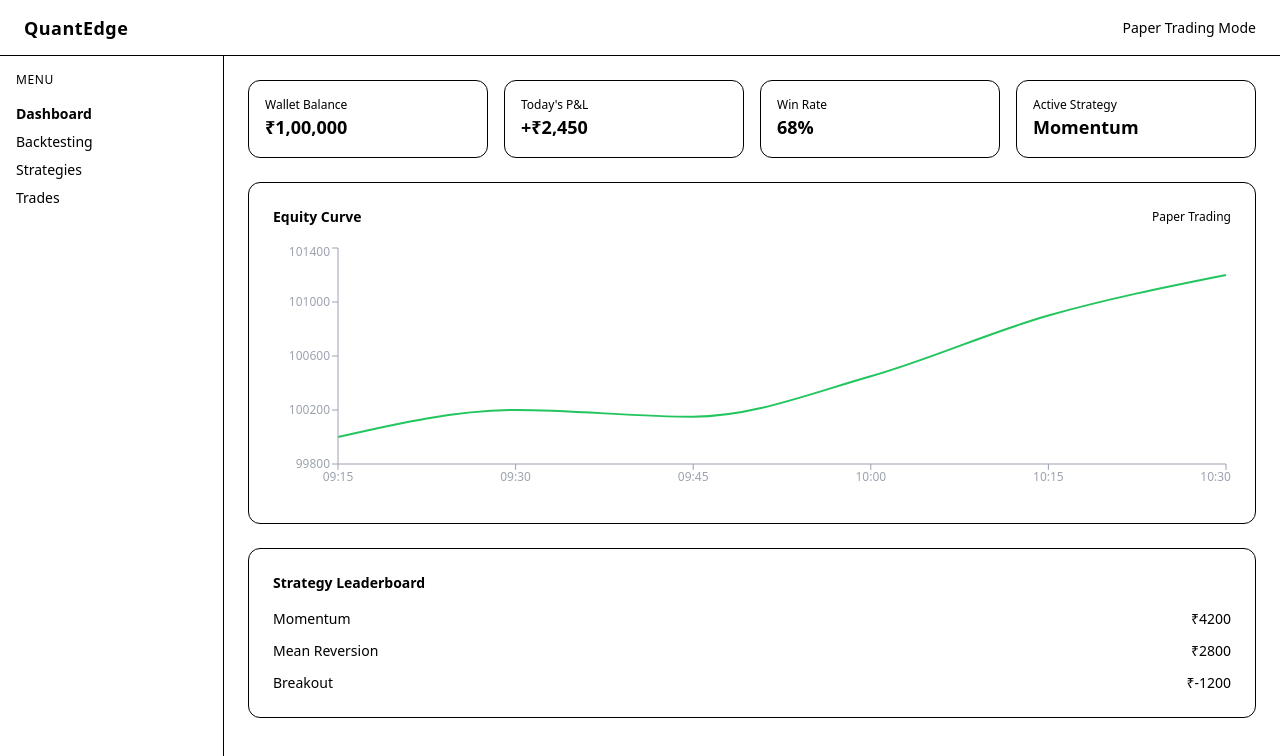
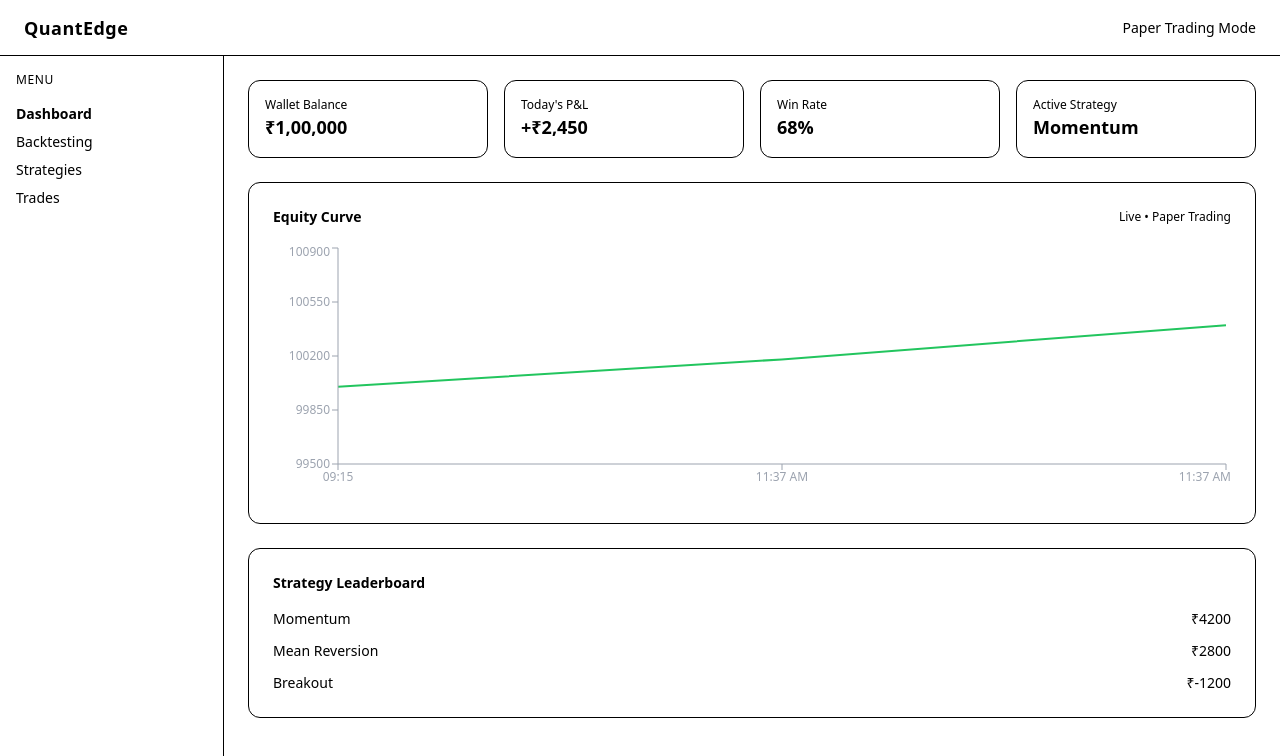
Before and after one commit to avi9prasad/QuantEdge, a React (Vite) app: page / in a window 1280 px wide. Shown: the top 756 px of the page. Built offline with nearby package versions, Linux system fonts and the light colour scheme; the HTML template or start-up script is replaced by a standard one.

Commit message:
equity curve moves every 2 seconds

```diff
--- a/src/components/EquityCurve.tsx
+++ b/src/components/EquityCurve.tsx
@@ -6,17 +6,45 @@ import {
   Tooltip,
   ResponsiveContainer,
 } from "recharts";
+import { useEffect, useState } from "react";
 
-const equityData = [
-  { time: "09:15", equity: 100000 },
-  { time: "09:30", equity: 100200 },
-  { time: "09:45", equity: 100150 },
-  { time: "10:00", equity: 100450 },
-  { time: "10:15", equity: 100900 },
-  { time: "10:30", equity: 101200 },
-];
+type EquityPoint = {
+  time: string;
+  equity: number;
+};
+
+function getCurrentTime() {
+  const d = new Date();
+  return d.toLocaleTimeString([], { hour: "2-digit", minute: "2-digit" });
+}
 
 export default function EquityCurve() {
+  const [data, setData] = useState<EquityPoint[]>([
+    { time: "09:15", equity: 100000 },
+  ]);
+
+  useEffect(() => {
+    const interval = setInterval(() => {
+      setData((prev) => {
+        const last = prev[prev.length - 1];
+
+        // Simulate market movement
+        const change = Math.floor(Math.random() * 600 - 300); // ±300
+        const nextEquity = Math.max(95000, last.equity + change);
+
+        const nextPoint: EquityPoint = {
+          time: getCurrentTime(),
+          equity: nextEquity,
+        };
+
+        // Keep last 20 points only (like real terminals)
+        return [...prev.slice(-19), nextPoint];
+      });
+    }, 2000); // update every 2 seconds
+
+    return () => clearInterval(interval);
+  }, []);
+
   return (
     <div className="bg-panel border border-panelBorder p-6 rounded-xl">
       <div className="flex items-center justify-between mb-4">
@@ -24,14 +52,13 @@ export default function EquityCurve() {
           Equity Curve
         </h3>
         <span className="text-xs text-textMuted">
-          Paper Trading
+          Live • Paper Trading
         </span>
       </div>
 
-      {/* Chart container MUST have height */}
       <div className="h-64 w-full">
         <ResponsiveContainer width="100%" height="100%">
-          <LineChart data={equityData}>
+          <LineChart data={data}>
             <XAxis
               dataKey="time"
               stroke="#9ca3af"
@@ -40,7 +67,7 @@ export default function EquityCurve() {
             <YAxis
               stroke="#9ca3af"
               tick={{ fontSize: 12 }}
-              domain={["dataMin - 200", "dataMax + 200"]}
+              domain={["dataMin - 500", "dataMax + 500"]}
             />
             <Tooltip
               contentStyle={{
@@ -55,6 +82,7 @@ export default function EquityCurve() {
               stroke="#22c55e"
               strokeWidth={2}
               dot={false}
+              isAnimationActive
             />
           </LineChart>
         </ResponsiveContainer>
```
